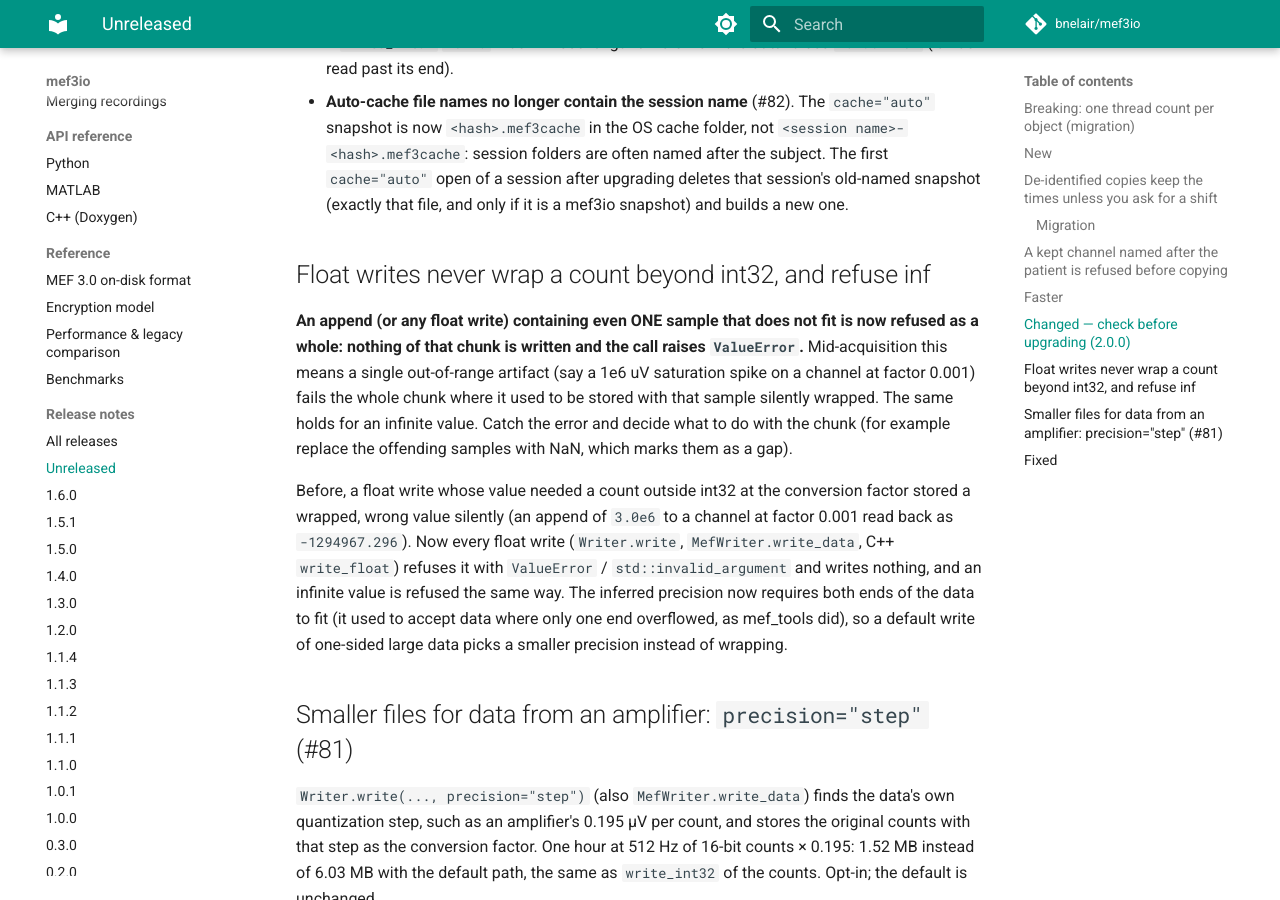
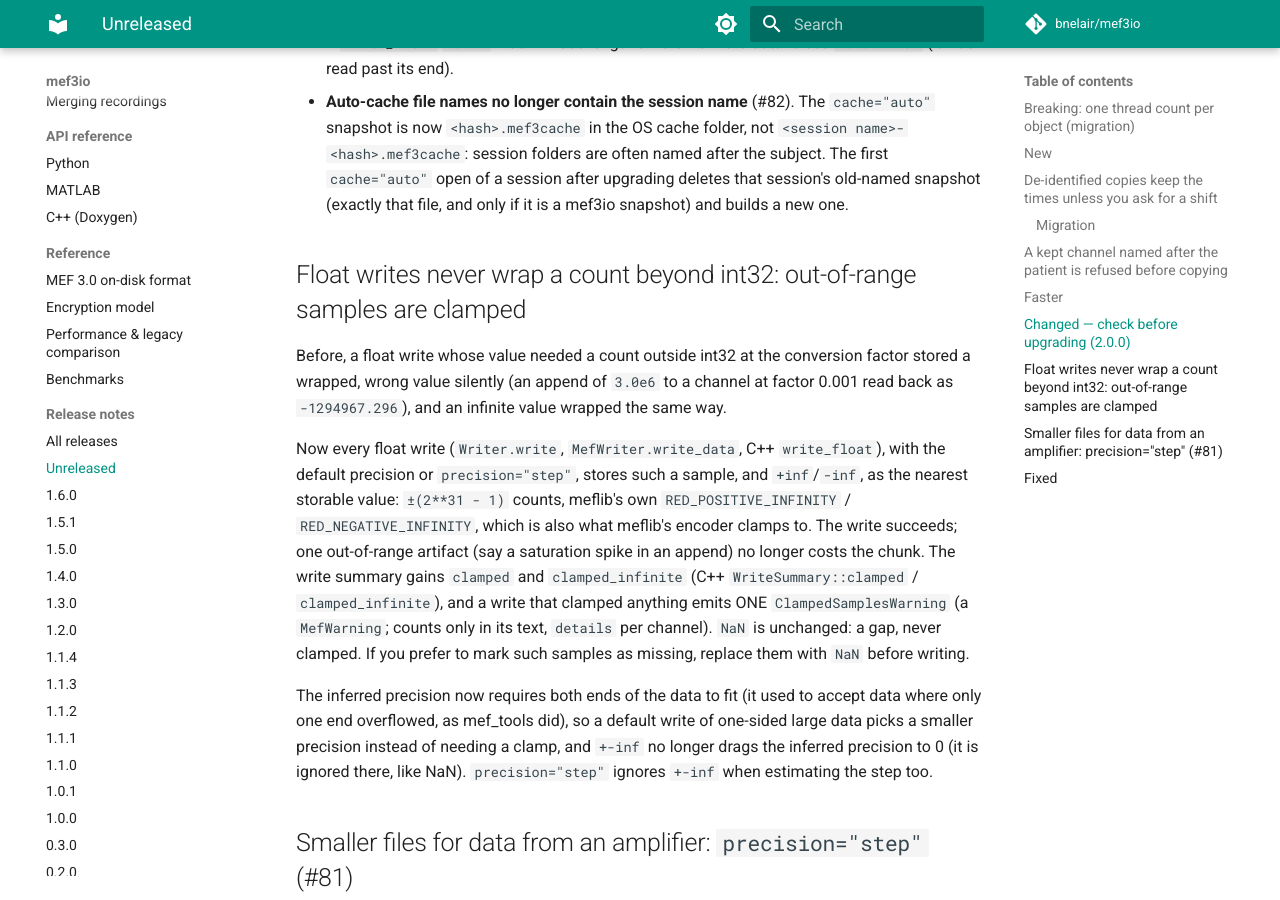
Before and after one commit to bnelair/mef3io, an MkDocs documentation site: the page built from docs/release_notes/unreleased.md, in a window 1280 px wide and 900 px high, scrolled down 5549 px. Built offline with MkDocs 1.6.1 and Material for MkDocs 9.7.7, drawn with Linux system fonts in a browser that asks for light colours; comment, search, counter and statistics services are not loaded.

Commit message:
Round 3 of #149 (maintainer decision): clamp out-of-range samples, warn once
A float write's count beyond int32, and +-inf, is stored as +-(2^31 - 1)
(meflib RED_POSITIVE/NEGATIVE_INFINITY, never INT32_MIN = RED_NAN) instead
of refusing the chunk. WriteSummary::clamped / clamped_infinite, Python
summary keys of the same name, one ClampedSamplesWarning per write
(Writer.write, MefWriter.write_data). NaN stays a gap. infer_precision and
detect_step ignore +-inf. Tests, docs, release notes, CLAUDE.md updated.

Co-Authored-By: Claude Opus 5.5 <noreply@anthropic.com>
Claude-Session: https://claude.ai/code/session_01PWYBRHqzczzUfo99eFKLmQ

```diff
--- a/docs/release_notes/unreleased.md
+++ b/docs/release_notes/unreleased.md
@@ -255,26 +255,32 @@ Overlaps that the rule only notes ("12" in "LAH12", "P3", a session called
   upgrading deletes that session's old-named snapshot (exactly that file, and
   only if it is a mef3io snapshot) and builds a new one.
 
-## Float writes never wrap a count beyond int32, and refuse inf
-
-**An append (or any float write) containing even ONE sample that does not
-fit is now refused as a whole: nothing of that chunk is written and the
-call raises `ValueError`.** Mid-acquisition this means a single
-out-of-range artifact (say a 1e6 uV saturation spike on a channel at factor
-0.001) fails the whole chunk where it used to be stored with that sample
-silently wrapped. The same holds for an infinite value. Catch the error and
-decide what to do with the chunk (for example replace the offending samples
-with NaN, which marks them as a gap).
+## Float writes never wrap a count beyond int32: out-of-range samples are clamped
 
 Before, a float write whose value needed a count outside int32 at the
 conversion factor stored a wrapped, wrong value silently (an append of
-`3.0e6` to a channel at factor 0.001 read back as `-1294967.296`). Now every
-float write (`Writer.write`, `MefWriter.write_data`, C++ `write_float`)
-refuses it with `ValueError` / `std::invalid_argument` and writes nothing,
-and an infinite value is refused the same way. The inferred precision now
-requires both ends of the data to fit (it used to accept data where only one
-end overflowed, as mef_tools did), so a default write of one-sided large
-data picks a smaller precision instead of wrapping.
+`3.0e6` to a channel at factor 0.001 read back as `-1294967.296`), and an
+infinite value wrapped the same way.
+
+Now every float write (`Writer.write`, `MefWriter.write_data`, C++
+`write_float`), with the default precision or `precision="step"`, stores
+such a sample, and `+inf`/`-inf`, as the nearest storable value:
+`±(2**31 - 1)` counts, meflib's own `RED_POSITIVE_INFINITY` /
+`RED_NEGATIVE_INFINITY`, which is also what meflib's encoder clamps to. The
+write succeeds; one out-of-range artifact (say a saturation spike in an
+append) no longer costs the chunk. The write summary gains `clamped` and
+`clamped_infinite` (C++ `WriteSummary::clamped` / `clamped_infinite`), and
+a write that clamped anything emits ONE `ClampedSamplesWarning` (a
+`MefWarning`; counts only in its text, `details` per channel). `NaN` is
+unchanged: a gap, never clamped. If you prefer to mark such samples as
+missing, replace them with `NaN` before writing.
+
+The inferred precision now requires both ends of the data to fit (it used
+to accept data where only one end overflowed, as mef_tools did), so a
+default write of one-sided large data picks a smaller precision instead of
+needing a clamp, and `+-inf` no longer drags the inferred precision to 0
+(it is ignored there, like NaN). `precision="step"` ignores `+-inf` when
+estimating the step too.
 
 ## Smaller files for data from an amplifier: `precision="step"` (#81)
 
```
Also changed, not shown: CLAUDE.md (+13 -10 lines), docs/api/python.md (+2 -0 lines), docs/python.md (+12 -6 lines), 10 other files.
